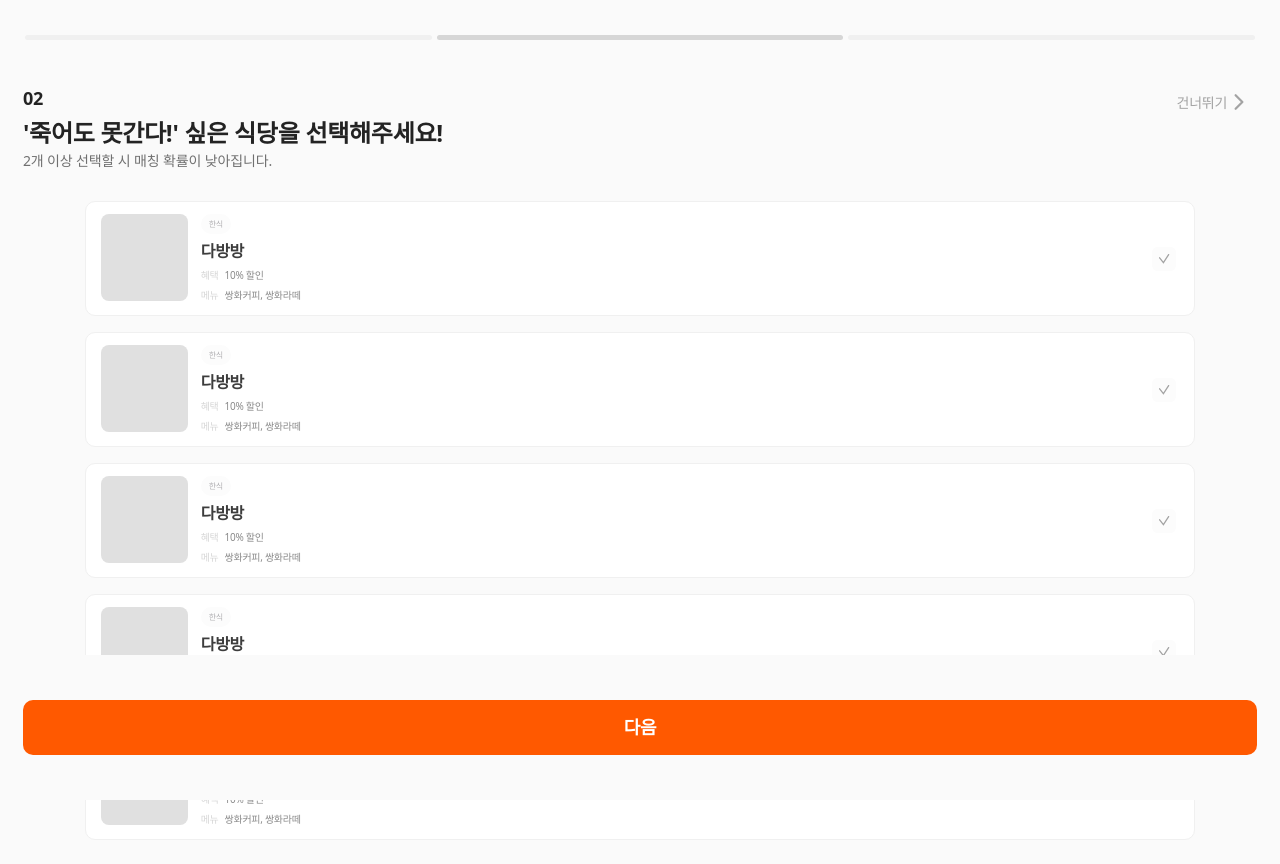
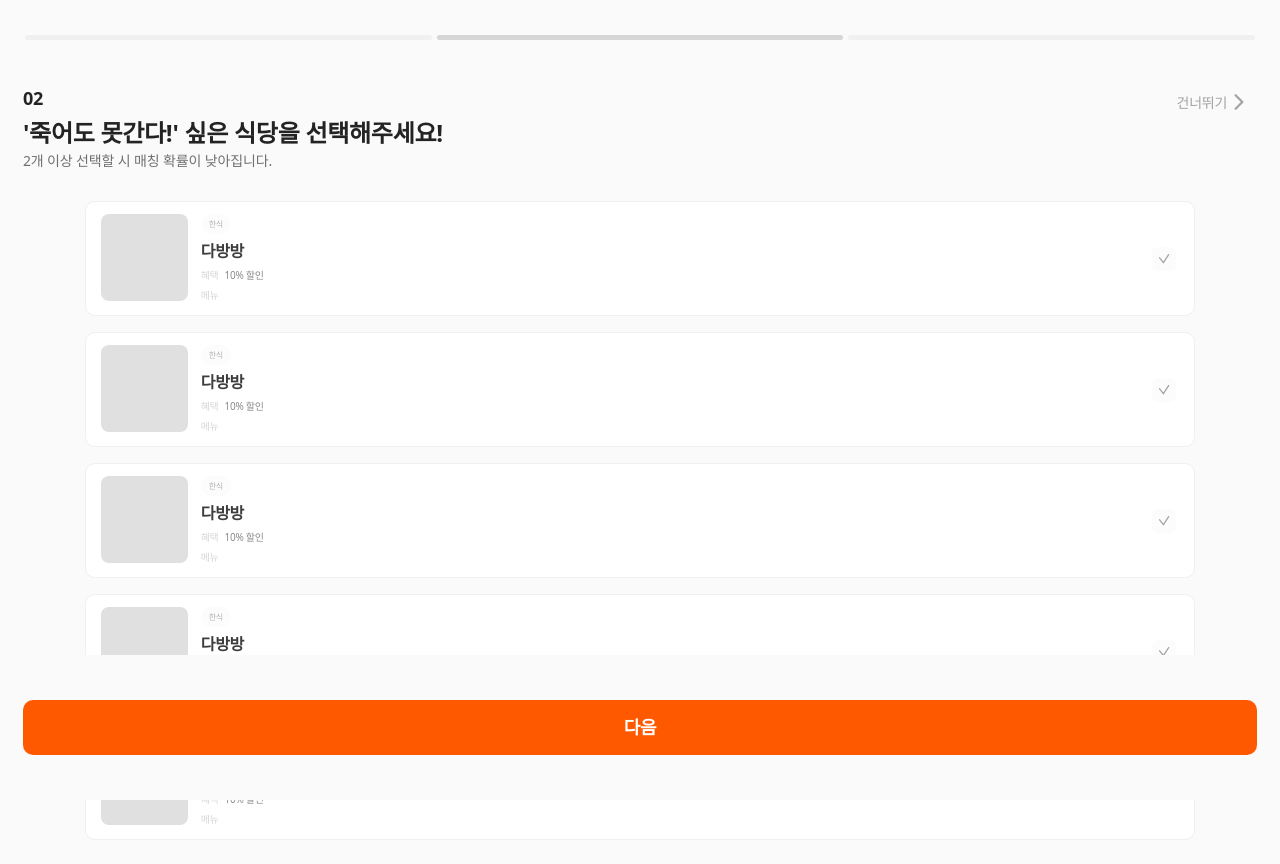
Before and after one commit to joyrii/EATING_WEB, a Next.js app: page /application/dining in a window 1280 px wide. Shown: the top 864 px of the page. Built offline with nearby package versions, Linux system fonts and the light colour scheme; a web font is replaced by a local one.

Commit message:
chore: menu 오타 수정

```diff
--- a/src/components/application/RestaurantListItem.tsx
+++ b/src/components/application/RestaurantListItem.tsx
@@ -12,7 +12,7 @@ interface RestaurantListItemProps {
   name: string;
   category: string;
   benefit: string;
-  menue: string;
+  menu: string;
   imageUrl?: string;
   checked: boolean;
   onCheckedChange?: (checked: boolean) => void;
@@ -22,7 +22,7 @@ export default function RestaurantListItem({
   name,
   category,
   benefit,
-  menue,
+  menu,
   imageUrl,
   checked,
   onCheckedChange,
@@ -56,7 +56,7 @@ export default function RestaurantListItem({
               혜택<span>{benefit}</span>
             </RestaurantDetailText>
             <RestaurantDetailText $checked={checked}>
-              메뉴<span>{menue}</span>
+              메뉴<span>{menu}</span>
             </RestaurantDetailText>
           </RestaurantInfo>
         </RestaurantInfoWrapper>
```
